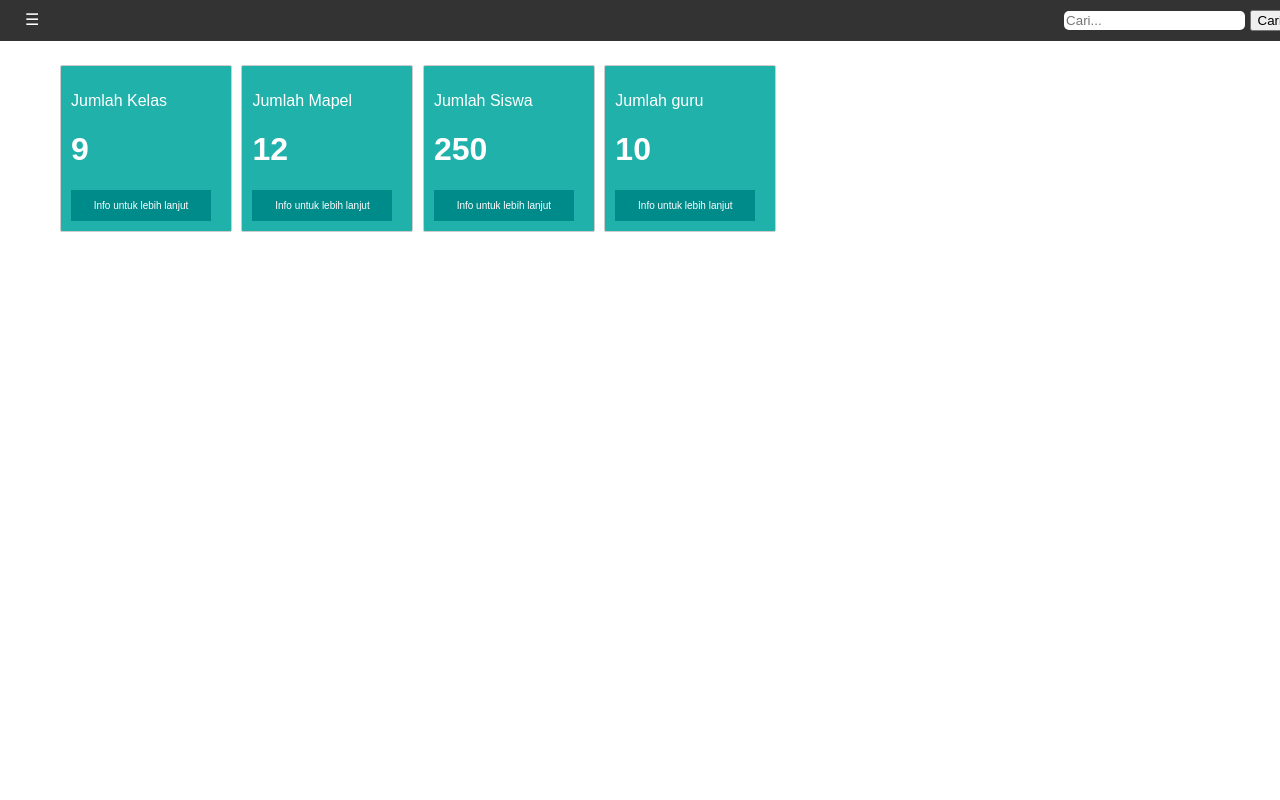
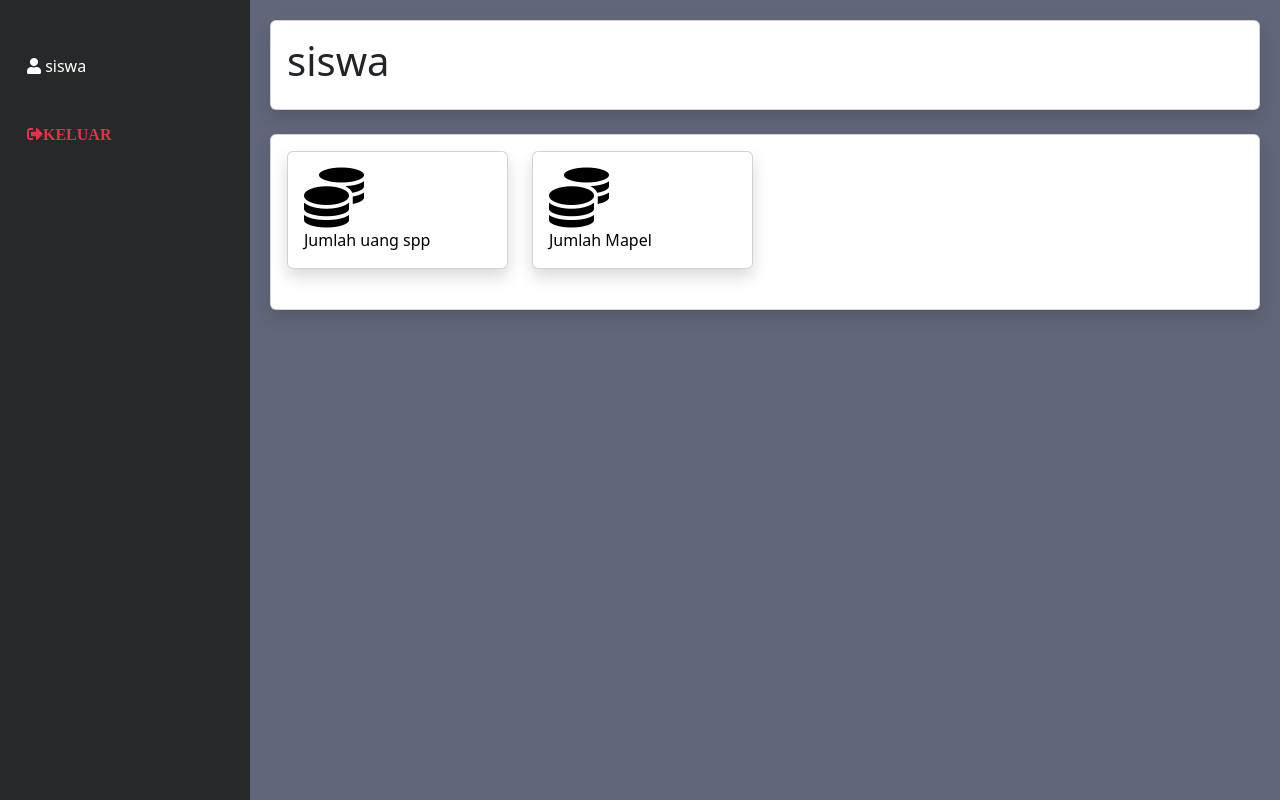
Before and after one commit to daniii71/codeiginter-3, a CodeIgniter app: page /codeigniter-3/admin/index in a window 1280 px wide. Run offline with CodeIgniter, Linux system fonts and the light colour scheme; some libraries are stand-ins or nearby versions.

Commit message:
membuat pdf guru

```diff
--- a/application/controllers/Admin.php
+++ b/application/controllers/Admin.php
@@ -6,6 +6,28 @@ use PhpOffice\PhpSpreadsheet\Writer\Xlsx;
 
 class Admin extends CI_Controller
 {
+
+    public function guru()
+	{
+		$data['guru'] = $this->m_model->get_data('guru')->result();
+		$data['kelas'] = $this->m_model->get_data('kelas')->result();
+		$data['mapel'] = $this->m_model->get_data('mapel')->result();
+		$this->load->view('admin/guru', $data);
+	}
+
+    public function export_guru()
+    {
+        $data['data_guru'] = $this-> m_model->get_data('guru')->result();
+        $data['nama'] = 'guru';
+        if($this->uri->segment(3) == "pdf"){
+         $this->load->library('pdf');
+         $this->pdf->load_view('admin/export_data_guru', $data);
+         $this->pdf->render();
+         $this->pdf->stream("data_guru.pdf", array("Attachment"=> false));
+        }else{
+         $this->load->view('admin/download_data_guru', $data);
+        }
+       }
 
 	function __construct()
 	{
@@ -25,11 +47,6 @@ class Admin extends CI_Controller
 	{
 		$data['siswa'] = $this->m_model->get_data('siswa')->result();
 		$this->load->view('admin/siswa', $data);
-	}
-	public function guru()
-	{
-		$data['guru'] = $this->m_model->get_data('guru')->result();
-		$this->load->view('admin/guru', $data);
 	}
   public function tambah_siswa()
     {
--- a/application/models/m_model.php
+++ b/application/models/m_model.php
@@ -95,5 +95,21 @@ public function getDataSiswa()
         }
     }
 
+    //  fungsi untuk mengambil nama mapel dengan nama tabel anda
+    public function get_mapel_by_id($id_mapel)
+    {
+        // ganti 'mapel' dengan nama tabel mapel tersebut
+        $this->db->select('nama_mapel');
+        $this->db->where('id', $id_mapel);
+        $query = $this->db->get('mapel');
+
+        // priksa apakah query berhasil
+        if ($query->num_rows() > 0) {
+            return $query->row();
+        } else {
+            return null;
+        }
+    }
+
 }
 ?>
--- a/application/views/admin/index.php
+++ b/application/views/admin/index.php
@@ -4,177 +4,140 @@
 <head>
     <meta charset="UTF-8">
     <meta name="viewport" content="width=device-width, initial-scale=1.0">
-    <title>Dashboard</title>
+    <title>Keuangan</title>
+    <link href="https://cdn.jsdelivr.net/npm/bootstrap@5.3.2/dist/css/bootstrap.min.css" rel="stylesheet">
+    <link href="https://cdnjs.cloudflare.com/ajax/libs/font-awesome/5.15.3/css/all.min.css" rel="stylesheet">
     <style>
-    .card {
-        background-color: #20B2AA;
-        border: 1px solid #ccc;
-        border-radius: 2px;
-        padding: 10px;
-        margin: 5px;
-        width: 150px;
-        display: inline-block;
-        color: white;
-        margin-left: 0;
-        transition: margin-left 0.5s;
+
+    body {
+        display: flex;
+        margin: 0;
+        min-height: 100vh;
+        background-color: #61677A;
+
     }
 
+    #sidebar {
+        background-color: #272829;
 
-    body {
-        font-family: Arial, sans-serif;
-        margin: 0;
-        padding: 0;
+        color: #fff;
+        height: 100%;
+        width: 250px;
+        position: fixed;
+        left: 0;
+        top: 0;
+        transition: 0.3s;
+        padding-top: 20px;
     }
 
-    .login-button {
-        display: inline-block;
-        padding: 10px 20px;
-        background-color: #008B8B;
+    #sidebar a {
+        padding: 10px 15px;
+        text-decoration: none;
         color: #fff;
-
-        text-decoration: none;
-        text-align: center;
-        font-size: 10px;
-        border: none;
-
-        width: 100px;
+        display: block;
     }
 
-    .navbar {
-        background-color: #333;
-        color: #fff;
-        padding: 10px;
-        position: fixed;
-        top: 0;
-        width: 100%;
-        z-index: 1;
+    #sidebar a:hover {
+        background-color: #3366ff;
+        /* Darker blue on hover */
     }
 
-    /* CSS Untuk Side Navbar (Samping) */
-    .sidenav {
-        height: 100%;
-        width: 0;
-        position: fixed;
-        z-index: 2;
-        top: 0;
-        left: 0;
-        background-color: #333;
-        overflow-x: hidden;
-        transition: 0.5s;
-        padding-top: 0px;
+    #content {
+        flex: 1;
+        margin-left: 250px;
+        transition: 0.3s;
+        padding: 20px;
     }
 
-    .sidenav a {
-        padding: 5px 10px;
-        text-decoration: none;
-        font-size: 18px;
-        color: #fff;
-        display: block;
-        transition: 0.3s;
+    @media screen and (max-width: 788px) {
+        #sidebar {
+            width: 100%;
+            position: static;
+            height: auto;
+            margin-bottom: 20px;
         }
 
-    .sidenav a:hover {
-        background-color: #555;
+        #content {
+            margin-left: 0;
         }
-
-    /* CSS Untuk Konten */
-    .content {
-        margin-left: 0;
-        padding: 60px;
-        transition: margin-left 0.5s;
-    }
-
-    /* CSS Umum */
-    body {
-        font-family: Arial, sans-serif;
-        margin: 0;
-        padding: 0;
-    }
-
-    /* Tombol untuk membuka side navbar */
-    .openbtn {
-        background-color: #333;
-        color: #fff;
-        padding: 10px 15px;
-        border: none;
-        cursor: pointer;
-        margin-left: 0;
-        transition: margin-left 0.5s;
-    }
-
-    .openbtn:hover {
-        background-color: #555;
-    }
-
-    .search-container {
-        float: right;
-    }
-
-    .search-box {
-        padding: 2px;
-        border: none;
-        border-radius: 5px;
-    }
-
-    .navbar h1 {
-        margin: 0;
     }
     </style>
 </head>
 
 <body>
+    <div class="container-fluid">
+        <div class="row">
+            <div id="sidebar" class="col-md-3 col-lg-2 d-md-block">
+                <br>
+                <a href="<?php echo base_url('admin/siswa') ?>">
+                    <i class="fas fa-user mr-2"></i> siswa
+                </a>
+                <br>
+                <a type="button" onclick="confirmLogout()">
+                    <i class="fas fa-sign-out-alt text-danger">KELUAR</i>
+                </a>
+            </div>
 
-    <div class="navbar">
+            <div id="content" role="main">
+                <div class="card mb-4 shadow">
+                    <div class="card-body d-flex justify-content-between align-items-center">
+                        <h1>siswa</h1>
 
-        <span class="openbtn" onclick="openNav()">&#9776;</span>
-        <div class="search-container">
-            <input type="text" class="search-box" placeholder="Cari...">
-            <button type="submit">Cari</button>
                     </div>
                 </div>
-
-    <!-- Side Navbar (Samping) -->
-    <div class="sidenav" id="mySidenav">
-        <a href="javascript:void(0)" class="closebtn" onclick="closeNav()">&times; tutup</a>
-        <a href="<?php echo base_url('admin') ?>">Beranda</a>
-        <a href="<?php echo base_url('admin/siswa') ?>">Siswa</a>
-        <a href="<?php echo base_url('admin/akun') ?>">akun</a>
+                <div class="card mb-4 shadow">
+                    <div class="card-body">
+                        <div class="row">
+                            <div class="col-md-3 mb-4">
+                                <div class="card shadow bg-D8D9DA text-black shadow border-10 rounded">
+                                    <div class="card-body d-flex align-items-center justify-content-between">
+                                        <div>
+                                            <i class="fas fa-coins text-gray-600 text-6x1 abolute right-4 top-9" style="font-size: 60px;"></i>
+                                            <div class="ml-auto">Jumlah uang spp</div>
                                     </div>
-
-    <!-- Konten -->
-    <div class="content">
-
-        <div class="card">
-            <p>Jumlah Kelas</p>
-            <h1>9</h1>
-            <a href="" target="_blank" class="login-button">Info untuk lebih lanjut</a>
                                     </div>
-        <div class="card">
-            <p>Jumlah Mapel</p>
-            <h1>12</h1>
-            <a href="" target="_blank" class="login-button">Info untuk lebih lanjut</a>
                                 </div>
-        <div class="card">
-            <p>Jumlah Siswa</p>
-            <h1>250</h1>
-            <a href="" target="_blank" class="login-button">Info untuk lebih lanjut</a>
                             </div>
-        <div class="card">
-            <p>Jumlah guru</p>
-            <h1>10</h1>
-            <a href="" target="_blank" class="login-button">Info untuk lebih lanjut</a>
+                            <div class="col-md-3 mb-4">
+                                <div class="card shadow bg-D8D9DA text-black shadow border-10 rounded">
+                                    <div class="card-body d-flex align-items-center justify-content-between">
+                                        <div>
+                                        <i class="fas fa-coins text-gray-600 text-6x1 abolute right-4 top-9" style="font-size: 60px;"></i>
+                                        <div class="ml-auto">Jumlah Mapel</div>
                                     </div>
-
                                     </div>
-
+                                </div>
+                            </div>
+    <script src="https://cdn.jsdelivr.net/npm/sweetalert2@10"></script>
+    <!-- LOGOUT -->
     <script>
-    function openNav() {
-        document.getElementById("mySidenav").style.width = "250px";
-        document.getElementsByClassName("content")[0].style.marginLeft = "250px";
+    function confirmLogout() {
+        Swal.fire({
+            title: 'Yakin mau LogOut?',
+            icon: 'warning',
+            showCancelButton: true,
+            confirmButtonColor: '#3085d6',
+            cancelButtonColor: '#d33',
+            confirmButtonText: 'Ya',
+            cancelButtonText: 'Batal'
+        }).then((result) => {
+            if (result.isConfirmed) {
+                window.location.href = "<?php echo base_url('/') ?>";
             }
-
-    function closeNav() {
-        document.getElementById("mySidenav").style.width = "0";
-        document.getElementsByClassName("content")[0].style.marginLeft = "0";
+        });
     }
     </script>
+    <script>
+    function toggleSidebar() {
+        var sidebar = document.getElementById("sidebar");
+        var content = document.getElementById("content");
+        sidebar.style.width = sidebar.style.width === "250px" ? "0" : "250px";
+        content.style.marginLeft = content.style.marginLeft === "250px" ? "0" : "250px";
+    }
+    </script>
+    <script src="https://code.jquery.com/jquery-3.5.1.slim.min.js"></script>
+    <script src="https://cdn.jsdelivr.net/npm/@popperjs/core@2.10.2/dist/umd/popper.min.js"></script>
+    <script src="https://stackpath.bootstrapcdn.com/bootstrap/4.5.2/js/bootstrap.min.js"></script>
+</body>
+
+</html>
--- a/application/views/keuangan/Index.php
+++ b/application/views/keuangan/Index.php
@@ -71,9 +71,6 @@
                 <br>
                 <a href="<?php echo base_url('keuangan/pembayaran') ?>">
                     <i class="fas fa-user mr-2"></i> pembayaran
-                </a>
-                <a href="<?php echo base_url('admin/siswa') ?>">
-                    <i class="fas fa-user mr-2"></i> siswa
                 </a>
                 <br>
                 <a type="button" onclick="confirmLogout()">
--- a/index.php
+++ b/index.php
@@ -312,5 +312,5 @@ switch (ENVIRONMENT)
  *
  * And away we go...
  */
-require_once FCPATH.'vendor/autoload.php';
+require_once FCPATH . 'vendor/autoload.php';
 require_once BASEPATH.'core/CodeIgniter.php';
```
Also changed, not shown: application/controllers/Keuangan.php (+18 -1 lines), application/libraries/Pdf.php (added, +42 -0 lines), application/views/admin/downlod_data_guru.php (added, +19 -0 lines), application/views/admin/export_data_guru.php (added, +55 -0 lines), application/views/admin/siswa.php (+0 -9 lines), application/views/keuangan/downlod_data_pembayaran.php (added, +50 -0 lines), application/views/keuangan/export_data_pembayaran.php (added, +45 -0 lines), application/views/keuangan/pembayaran.php (+0 -11 lines), composer.json (+4 -40 lines), images/siswa/1696490124924.png (deleted). Lines whose indentation alone changed are shown as unchanged.
